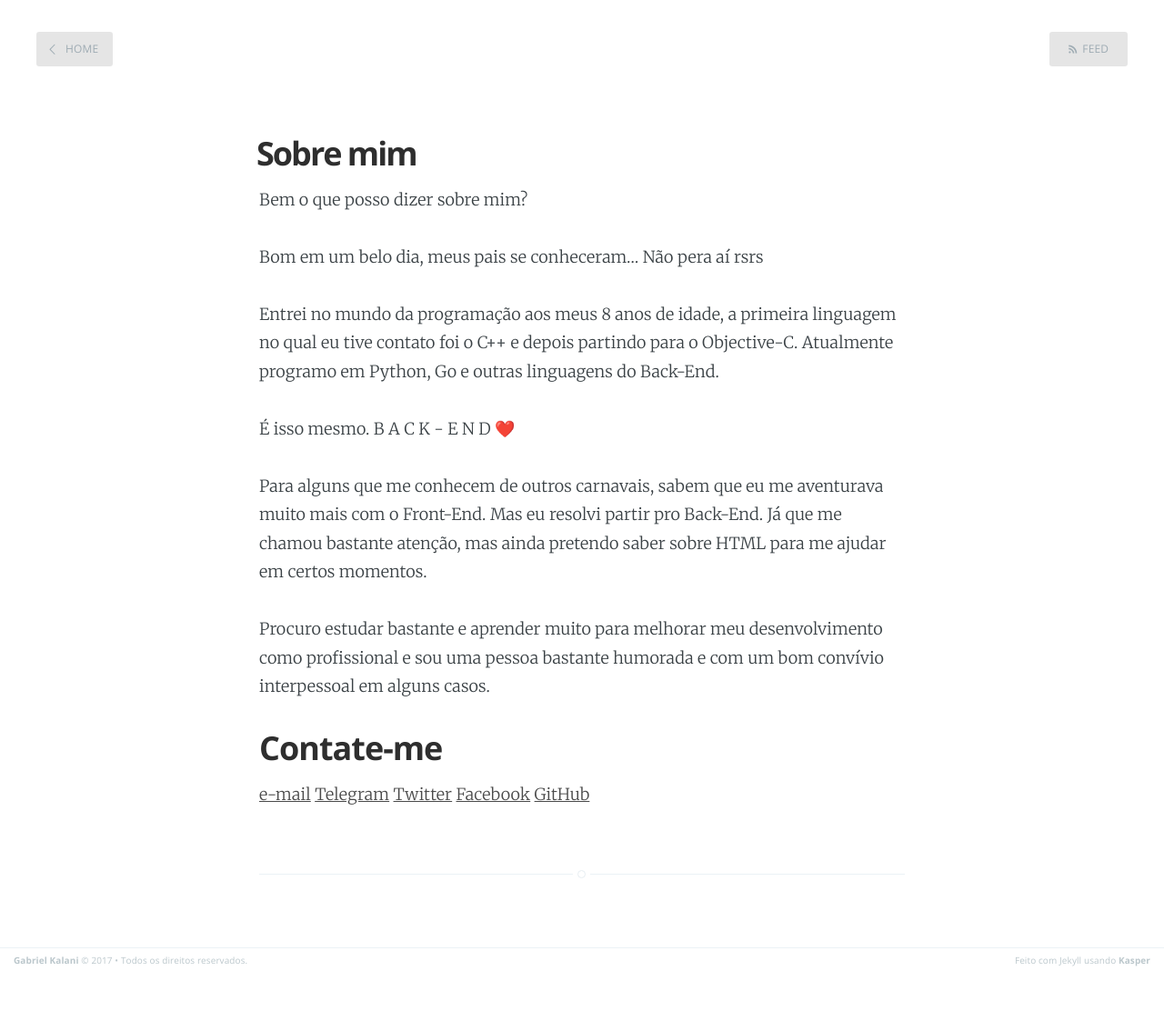
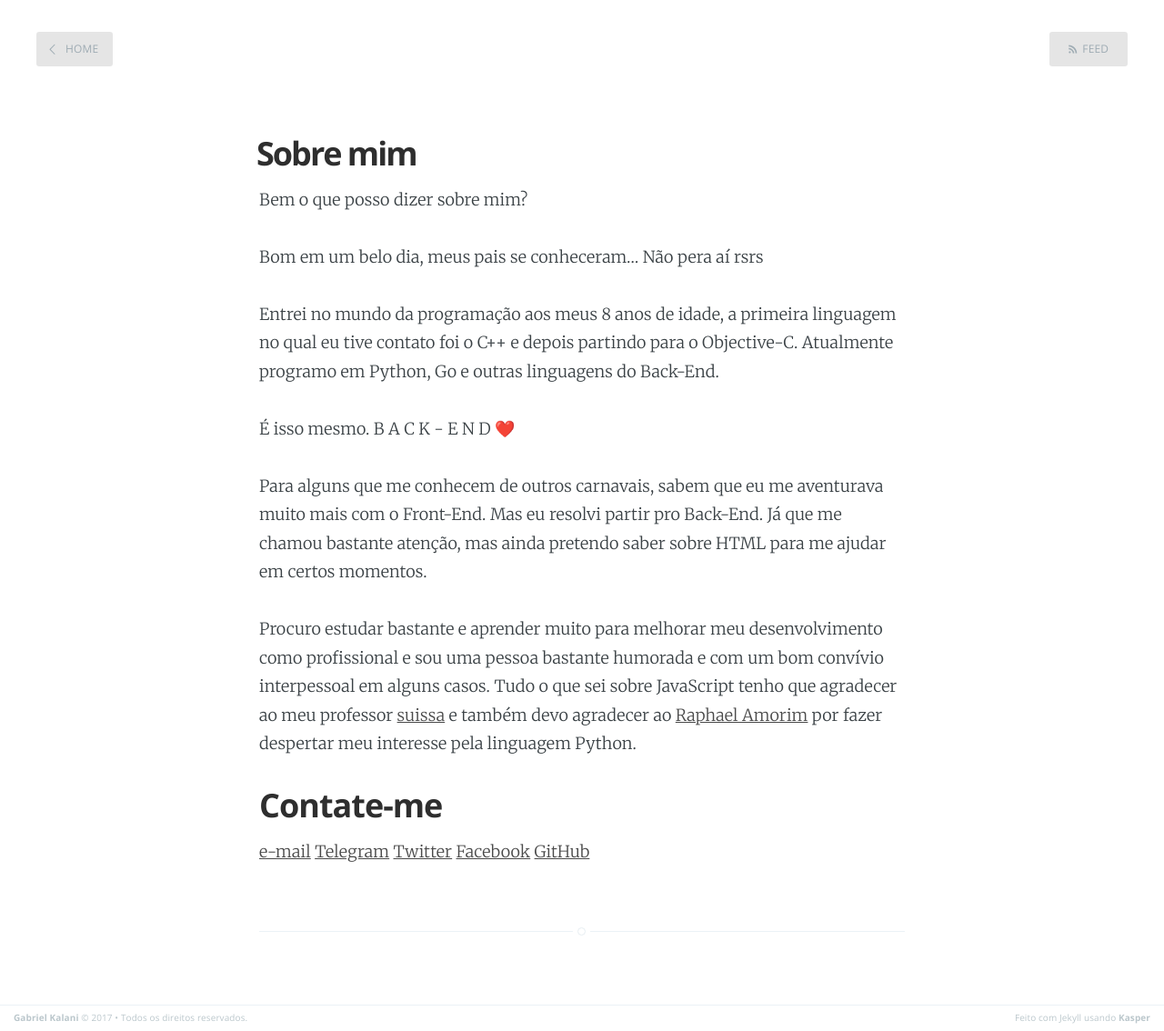
Before and after one commit to gkal19/blog, a Jekyll site: the page built from about.md, in a window 1280 px wide. Shown: the whole page at 91% size. Built offline with Jekyll 4.4.1, drawn with Linux system fonts in a browser that asks for light colours; nearby versions of some CDN libraries; emoji names are drawn with the system emoji font; comment, search, counter and statistics services are not loaded; before the commit the page ends 1071 px from its top, so only the background shows below that.

Commit message:
Atualizando `/about`

```diff
--- a/about.md
+++ b/about.md
@@ -15,6 +15,7 @@ Atualmente programo em Python, Go e outras linguagens do Back-End.
 Para alguns que me conhecem de outros carnavais, sabem que eu me aventurava muito mais com o Front-End. Mas eu resolvi partir pro Back-End. Já que me chamou bastante atenção, mas ainda pretendo saber sobre HTML para me ajudar em certos momentos.
 
 Procuro estudar bastante e aprender muito para melhorar meu desenvolvimento como profissional e sou uma pessoa bastante humorada e com um bom convívio interpessoal em alguns casos.
+Tudo o que sei sobre JavaScript tenho que agradecer ao meu professor [suissa](https://github.com/suissa) e também devo agradecer ao [Raphael Amorim](https://github.com/raphamorim) por fazer despertar meu interesse pela linguagem Python.
 
 ## Contate-me
 
```
